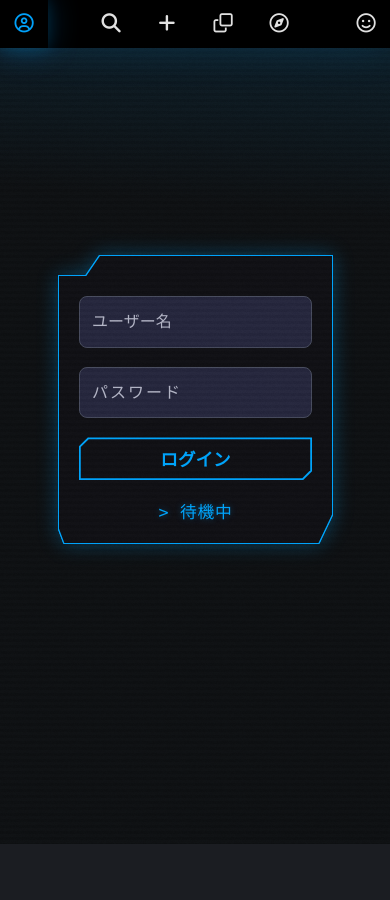
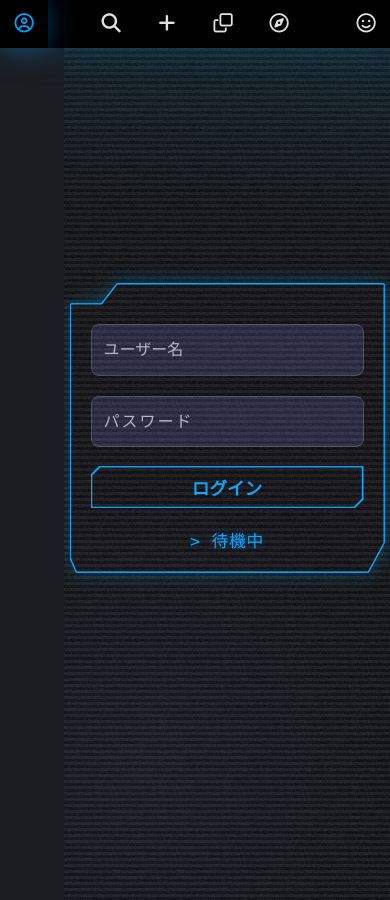
Before and after one commit to PukekoKiwi/PicoTan, a website with bundled scripts: page public/login.html in a window 390 px wide. Before the commit the page ends 844 px from the top, so only its background shows below. Built offline with nearby package versions, Linux system fonts and the light colour scheme; a web font is replaced by a local one.

Commit message:
Mobile fix for login.css try #2

```diff
--- a/public/styles/local-styles/login.css
+++ b/public/styles/local-styles/login.css
@@ -57,7 +57,6 @@
     display: flex;
     flex-direction: column;
     align-items: center;
-    padding: 20px;
 
     filter: drop-shadow(1px 0 0 var(--accent-color))
     drop-shadow(-1px 0 0 var(--accent-color))
@@ -73,9 +72,10 @@
     position: relative;
 
     isolation: isolate;
-    contain: paint;
     will-change: filter;
     transform: translateZ(0);
+    overflow: visible;
+    backface-visibility: hidden;
 }
 
 .login-container {
@@ -259,17 +259,10 @@
 
 @media (max-width: 768px) {
     .app-container {
-      margin-left: 0;
-      height: auto;
-      min-height: calc(100dvh - var(--btn-size-mobile));
-      overflow: visible;
-      padding-top: calc(var(--btn-size-mobile) + env(safe-area-inset-top, 0));
-      background-attachment: scroll;
+        background-attachment: scroll;
+      }
+    .app-container::after{
+        /* stop blending over filtered content on iOS */
+        mix-blend-mode: normal;
     }
-
-    .app-container::before {
-      background: transparent;
-      mix-blend-mode: normal;
-    }
-
-  }
+}
```
